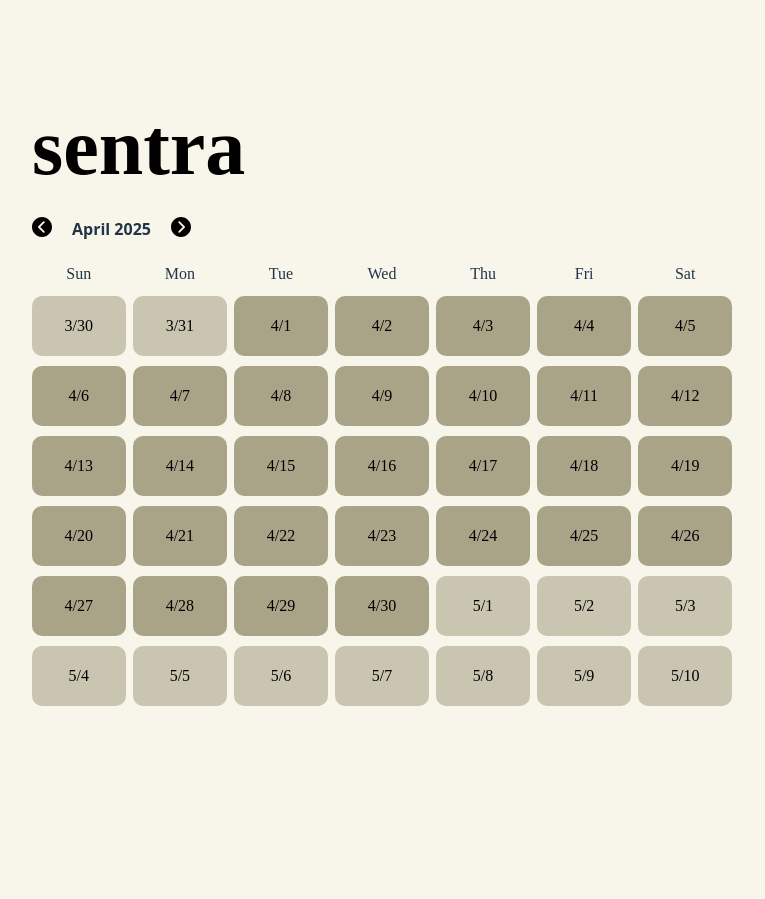
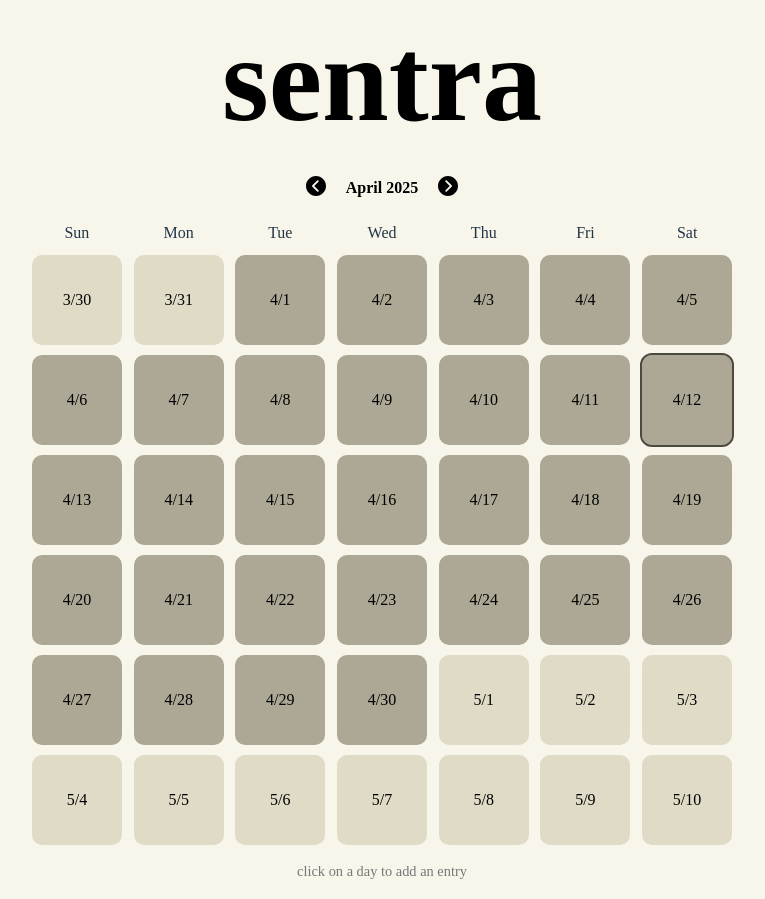
Before and after one commit to brthhule/bitcamp2025, a React (Vite) app in the folder front-end/: page / in a window 1280 px wide. Shown: the whole page, without its empty margins (258-1023 px from the left). Before the commit the page ends 800 px from the top, so only its background shows below. Built offline with nearby package versions, Linux system fonts and the light colour scheme; a web font is replaced by a local one.

Commit message:
homescreen ui updates and small journal entry screen updates

```diff
--- a/front-end/src/components/Day.jsx
+++ b/front-end/src/components/Day.jsx
@@ -4,9 +4,10 @@
 const serverAddress = "http://localhost:3000";
 import { formatDate } from "../util/utils";
 import "../styles/Day.css"
+import { useEffect, useState } from "react";
 
 export default function Day({dayInTheWeek, weekDayNumbers, daysWithinMonth}) {
-     /**
+    /**
          * Example: 10/4/24
          * date: 4
          * month: 10
@@ -14,11 +15,22 @@
          * day: Fri
          */
     const date = weekDayNumbers[dayInTheWeek];
-    // Is this day
+    // Is this day within the currently viewed month?
     const isWithinMonth = daysWithinMonth[dayInTheWeek];
     const navigate = useNavigate();
     const currentDate= localData.currentDate;
     const prevDate= localData.prevDate;
+    const [isCurrentDay, setIsCurrentDay] = useState(false);
+
+    useEffect(() => {
+        const today = new Date();
+        setIsCurrentDay(
+            date === today.getDate() &&
+            currentDate.getMonth() === today.getMonth() &&
+            currentDate.getFullYear() === today.getFullYear() &&
+            isWithinMonth // Only consider it the current day if it's within the displayed month
+        );
+    }, [date, currentDate, isWithinMonth]);
 
     const dayEventsNumber = localData.getEventsNumber(
         currentDate.getFullYear(),
@@ -76,12 +88,16 @@
     }
 
     return (
-        <div className="dayContainer" onClick={() => goToDayScreen()}>
-            <div className="dayTop" style={{backgroundColor: isWithinMonth? "#a9a488" : "#c9c5b1"}}>
+        <div
+            className={`dayContainer ${isCurrentDay ? 'currentDayOutline' : ''}`}
+            onClick={() => goToDayScreen()}
+        >
+            <div
+                className="dayTop"
+                style={{ backgroundColor: isWithinMonth ? "#ACA895" : "#DFDBC7" }}
+            >
                 <div className="topText">{detDayDate()}</div>
             </div>
         </div>
     )
-
-
 }
--- a/front-end/src/screens/HomeScreen.jsx
+++ b/front-end/src/screens/HomeScreen.jsx
@@ -34,9 +34,9 @@
       }, []);
 
     return (
-        <Box sx={{ p: 2 }}>
+        <Box>
             {/* Header */}
-            <Box sx={{ display: 'flex', justifyContent: 'space-between', alignItems: 'flex-start', mb: 2 }}>
+            <Box sx={{ display: 'flex', justifyContent: 'center', alignItems: 'flex-start', mb: 2 }}>
                 <Typography variant="h5" sx={{ fontWeight: 'bold' }}>
 
                     <div style={{display: "flex", alignContent: "center"}}>
@@ -53,12 +53,12 @@
             <Box>
 
 
-                <div style={{display: "flex"}}>
+                <div style={{display: "flex", justifyContent: 'center'}}>
                     <div className="prev-month" onClick={() => updateLocDataMonth(localData.currentDate.getMonth() - 1)}>
                         <img src="/arrow-image.svg" style={{width: 20}}/>
                     </div>
                     <div style={{width: 20}}/>
-                    <Typography variant="h7" sx={{ fontWeight: 'bold', mb: 2 }}>
+                    <Typography variant="h7" sx={{ fontWeight: 'bold', color: '#000000', mb: 2, fontFamily: 'IBMPlexMono' }}>
                         {convertMonthIndex(month) + " " + year}
                     </Typography>
                     <div style={{width: 20}}/>
@@ -73,6 +73,9 @@
 
 
             </Box>
+            <Box sx={{ p: 2, textAlign: 'center', color: '#777', fontFamily: 'IBMPlexMono', fontSize: '0.9em' }}>
+                click on a day to add an entry
+            </Box>
         </Box>
     );
 }
--- a/front-end/src/screens/JournalEntryScreen.jsx
+++ b/front-end/src/screens/JournalEntryScreen.jsx
@@ -64,7 +64,7 @@
                 </Button>
 
                 <div style={{ flex: 1, fontSize: "50px", textAlign: "center", fontFamily: "Bestigia", color: '#000000' }}>
-                    DAILY LOG
+                    today's musings
                 </div>
                 <div className="calendar-button-container"> {}
                 <Button>
@@ -90,7 +90,7 @@
                         type="text"
                         value={description}
                         onChange={handleDescriptionChange}
-                        placeholder="Enter log..."
+                        placeholder="paint a picture of your day..."
                     />
                 </div>
 
--- a/front-end/src/styles/Day.css
+++ b/front-end/src/styles/Day.css
@@ -1,5 +1,5 @@
 .dayContainer {
-  flex: 50;
+  flex: 30;
   flex-direction: column;
   border-radius: 10px;
 }
@@ -7,7 +7,8 @@
 .dayTop {
   flex: 20;
   align-items: center;
-  height: 60px;
+  width: 90px;
+  height: 90px;
   border-radius: 10px;
   display: flex;
   justify-content: center;
@@ -33,3 +34,7 @@
   flex: 4;
   background-color: #f8f6eb;
 }
+
+.currentDayOutline {
+  outline: 2.5px solid #4C4A3F;
+}
--- a/front-end/src/styles/home-screen.css
+++ b/front-end/src/styles/home-screen.css
@@ -6,7 +6,7 @@
 
 .reset-date {
   text-align: center;
-  font-size: 80px;
+  font-size: 120px;
   font-family: "bestigia";
   color: #000000;
 }
--- a/front-end/src/styles/journalentry.css
+++ b/front-end/src/styles/journalentry.css
@@ -49,6 +49,7 @@
   border-radius: 10px;
   font-family: "IBMPLexMono";
   resize: none;
+  color: #000000;
 }
 
 .create:hover {
```
